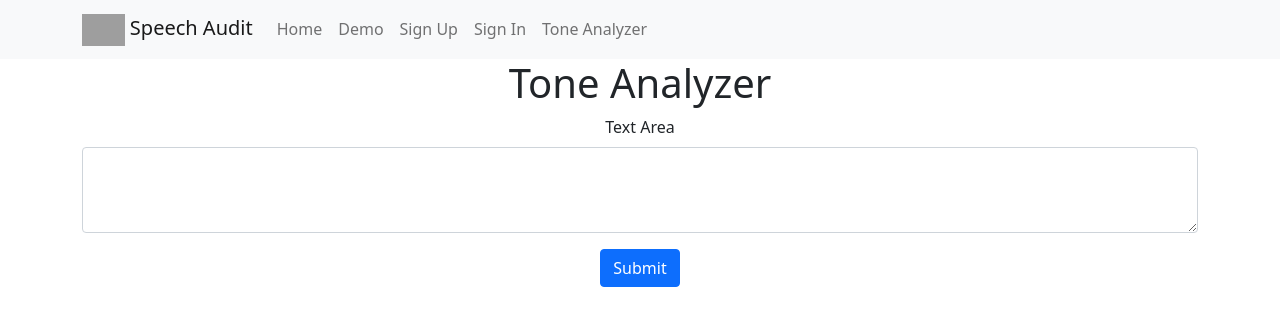
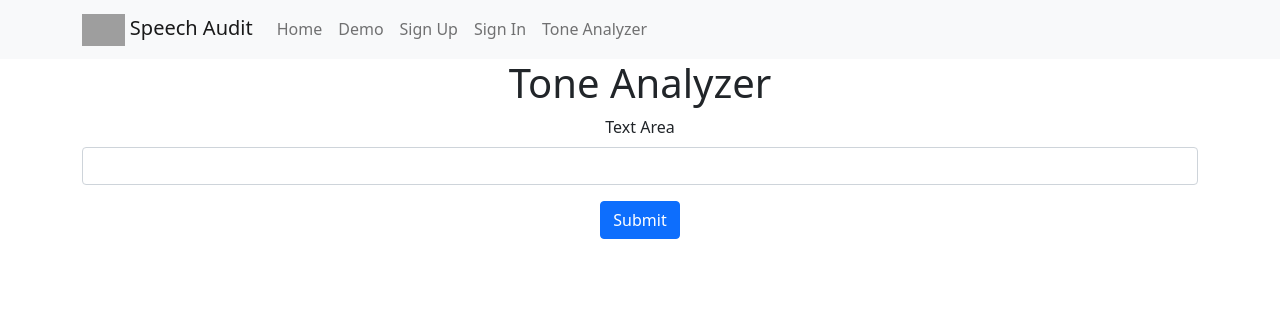
Before and after one commit to trieule50/speech-audit-client, a React (Create React App) app: page /tone in a window 1280 px wide. Shown: the top 326 px of the page. Built offline with nearby package versions, Linux system fonts and the light colour scheme; grey boxes are pictures that could not be loaded.

Commit message:
Add functionality to tone form

```diff
--- a/src/components/Tone/index.js
+++ b/src/components/Tone/index.js
@@ -1,20 +1,69 @@
 import { Button, Container, Form } from "react-bootstrap";
+import { useState } from "react";
 
 const Tone = () =>{
+
+    const initialFormData = {
+        text: ''
+    }
+
+    const [formData, setFormData] = useState(initialFormData)
+
+    const _handleChange = (event) => {
+		setFormData((prevState) => {
+			return { ...prevState, [event.target.id]: event.target.value };
+		});
+    }
+
+    const _handleSubmit = async(event) => {
+        event.preventDefault();
+        try{
+            const response = await fetch('http://localhost:8080/text', {method: 'POST',
+            body: JSON.stringify(formData.text),
+            headers:{
+                'Content-Type': 'application/json',
+            }})
+            console.log(formData.text)
+            console.log(response)
+            if(response.status === 200){
+                setFormData();
+                console.log('success!')
+            }
+        }catch(error){
+            console.log(error)
+        }
+    }
+
     return(
         <div>
             <h1>Tone Analyzer</h1>
             <Container className='tone-analyzer-form'>
-            <Form>
-                <Form.Group className="mb-3" controlId="Form.ControlTextarea1">
+            <Form onSubmit={_handleSubmit}>
+                <Form.Group className="mb-3" controlId="text">
                     <Form.Label>Text Area</Form.Label>
-                    <Form.Control as="textarea" rows={3} />
+                    <Form.Control rows={3}
+                    required
+                    value={formData.text}
+                    type='text'
+                    onChange={_handleChange}
+                    />
                 </Form.Group>
                 <Button variant="primary" type="submit">
                     Submit
                 </Button>
             </Form>
             </Container>
+            <Container>
+            <div>
+                {/* {formData.map((data)=>{
+                    return(
+                        <h1>{data.tone_name}</h1>
+                    )
+                })} */}
+                {formData.result}
+            </div>
+
+            </Container>
         </div>
     )
 }
```
